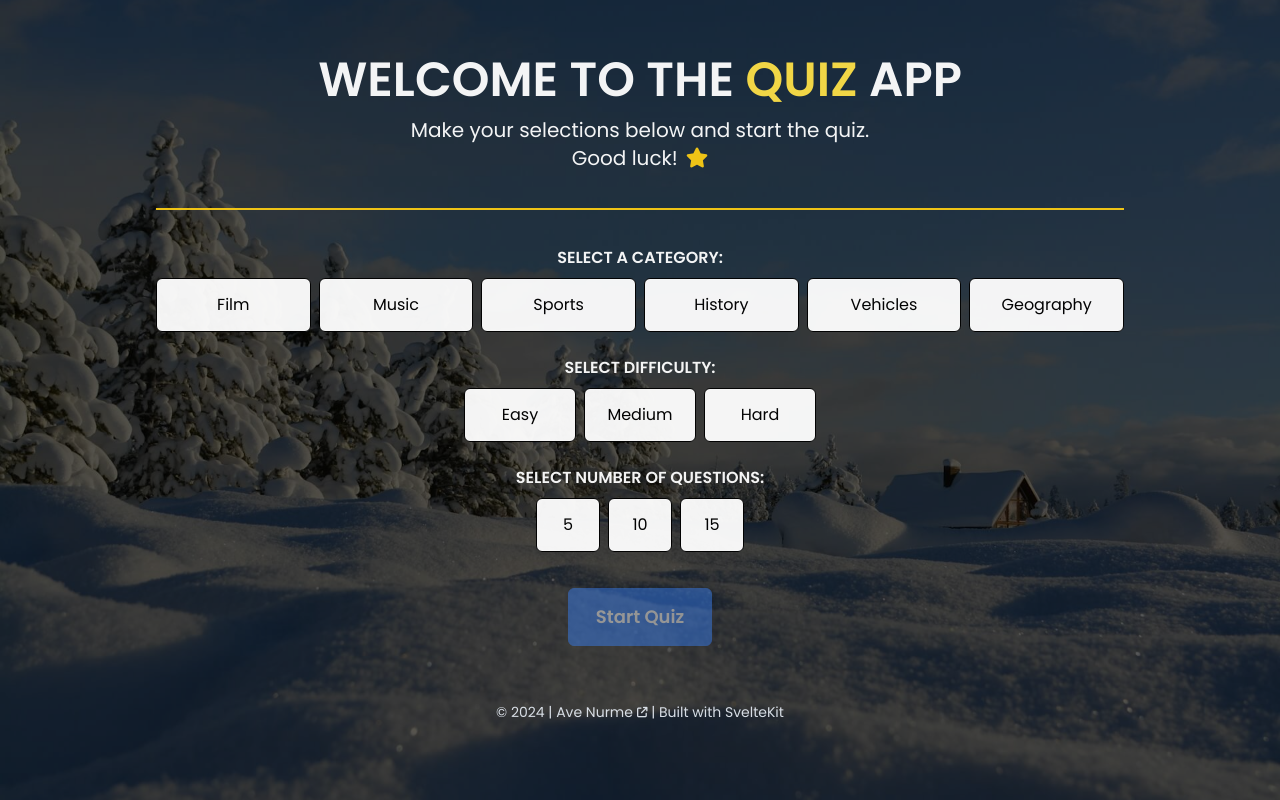
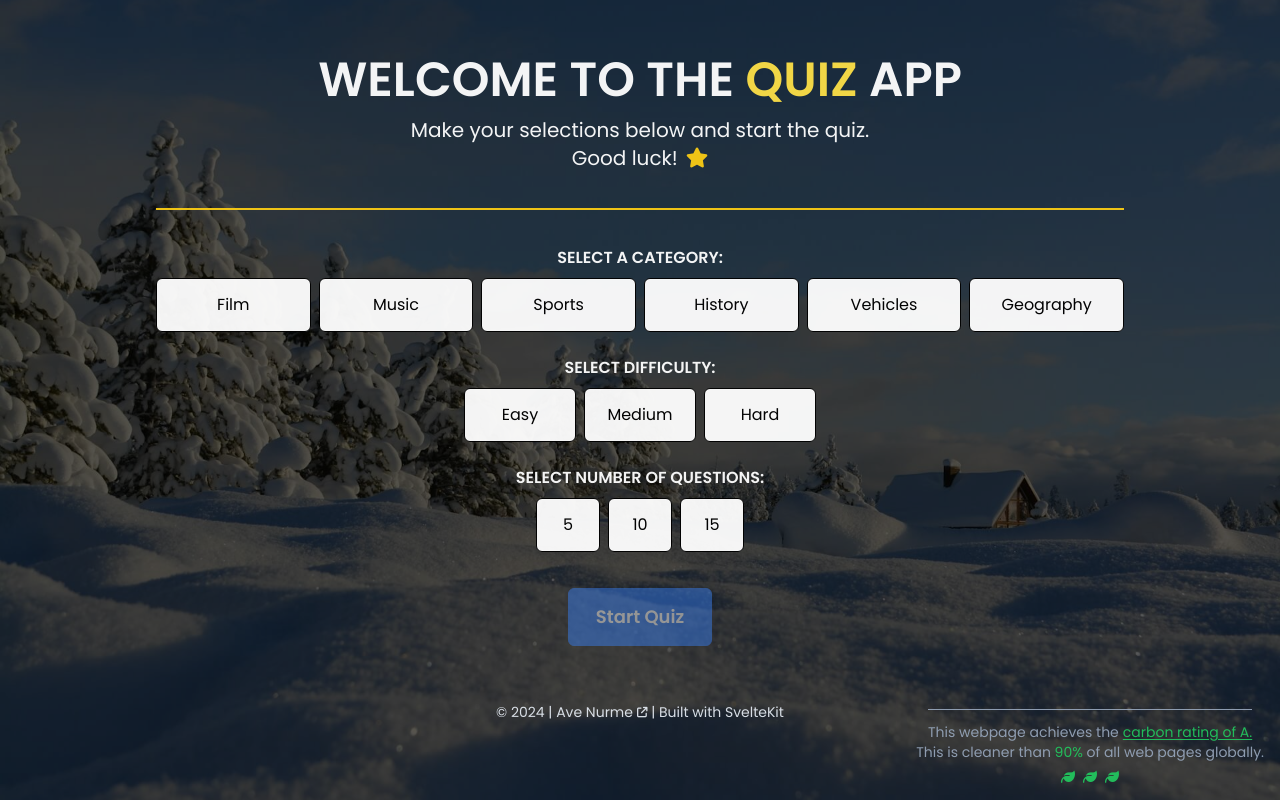
Before and after one commit to nurme-ave/svelte5-quiz-app, a SvelteKit app: page / in a window 1280 px wide. Built offline with nearby package versions, Linux system fonts and the light colour scheme.

Commit message:
Create Footer component, add carbon text

```diff
--- /dev/null
+++ b/src/lib/components/Footer.svelte
@@ -0,0 +1,42 @@
+<script>
+  const currentYear = new Date().getFullYear();
+</script>
+
+<div class="mb-3 flex justify-center">
+  <footer class="mt-auto pt-7">
+    <p class="text-center text-sm text-slate-200">
+      &copy; {currentYear} |
+      <a
+        href="https://www.avenurme.dev"
+        target="_blank"
+        class="transition-colors duration-700 ease-in-out hover:text-blue-400"
+        >Ave Nurme<i class="fa-solid fa-arrow-up-right-from-square fa-xs ml-1"></i></a
+      > | Built with SvelteKit
+    </p>
+  </footer>
+</div>
+<div class="text-center text-sm text-slate-400 lg:fixed lg:bottom-4 lg:right-4">
+  <p
+    class="mx-auto flex w-fit flex-wrap items-center justify-center border-t border-slate-400 pt-3 text-center"
+  >
+    This webpage achieves the{' '}
+    <a
+      href="https://www.websitecarbon.com/website/svelte5-quiz-app-vercel-app/"
+      target="_blank"
+      rel="noopener noreferrer"
+    >
+      <span class="ml-1 whitespace-nowrap text-green-500 underline underline-offset-2">
+        carbon rating of A.
+      </span>
+    </a>
+  </p>
+  <p class="text-center">
+    This is cleaner than <span class="text-green-500">90%</span> of all
+    <span class="whitespace-nowrap">web pages globally</span>.
+  </p>
+  <div class="mb-3 mt-2 flex flex-row justify-center gap-2 text-green-500 lg:mb-0">
+    {#each Array(3) as _, i}
+      <i class="fa-solid fa-leaf" key={i}></i>
+    {/each}
+  </div>
+</div>
--- a/src/routes/+page.svelte
+++ b/src/routes/+page.svelte
@@ -5,6 +5,7 @@
 
   // UI Component
   import Button from '$lib/components/Button.svelte';
+  import Footer from '$lib/components/Footer.svelte';
 
   // Quiz-specific constants, utilities and stores
   import {
@@ -27,7 +28,6 @@
   let isNavigating = $state(false);
 
   let countdownTimer;
-  const currentYear = new Date().getFullYear();
 
   export function load() {
     return {
@@ -214,17 +214,5 @@
       />
     </div>
   </div>
-  <div class="mb-2 flex justify-center">
-    <footer class="mt-auto pt-7">
-      <p class="text-center text-sm text-slate-200">
-        &copy; {currentYear} |
-        <a
-          href="https://www.avenurme.dev"
-          target="_blank"
-          class="transition-colors duration-700 ease-in-out hover:text-blue-400"
-          >Ave Nurme<i class="fa-solid fa-arrow-up-right-from-square fa-xs ml-1"></i></a
-        > | Built with SvelteKit
-      </p>
-    </footer>
-  </div>
+  <Footer />
 </div>
```
